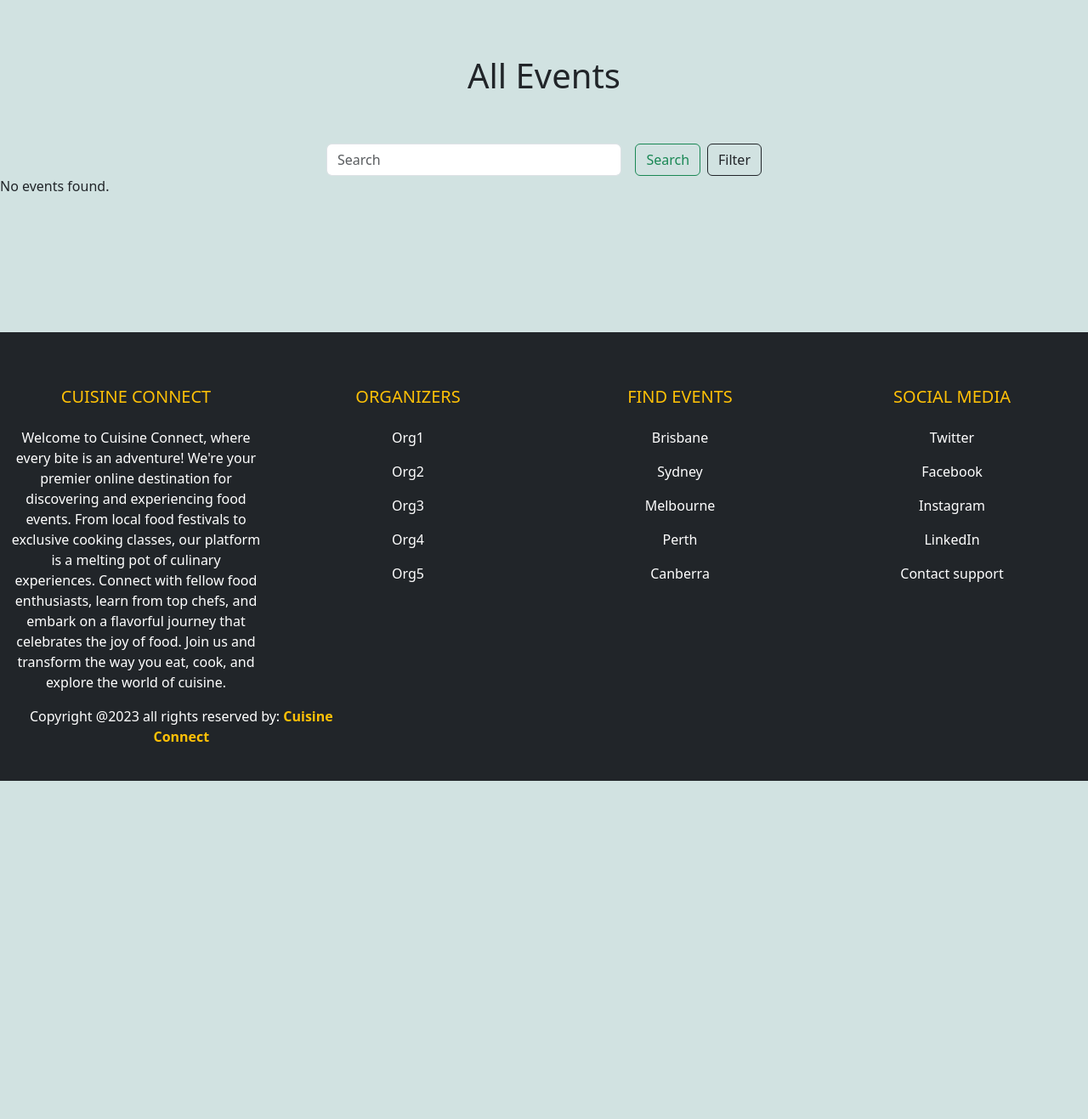
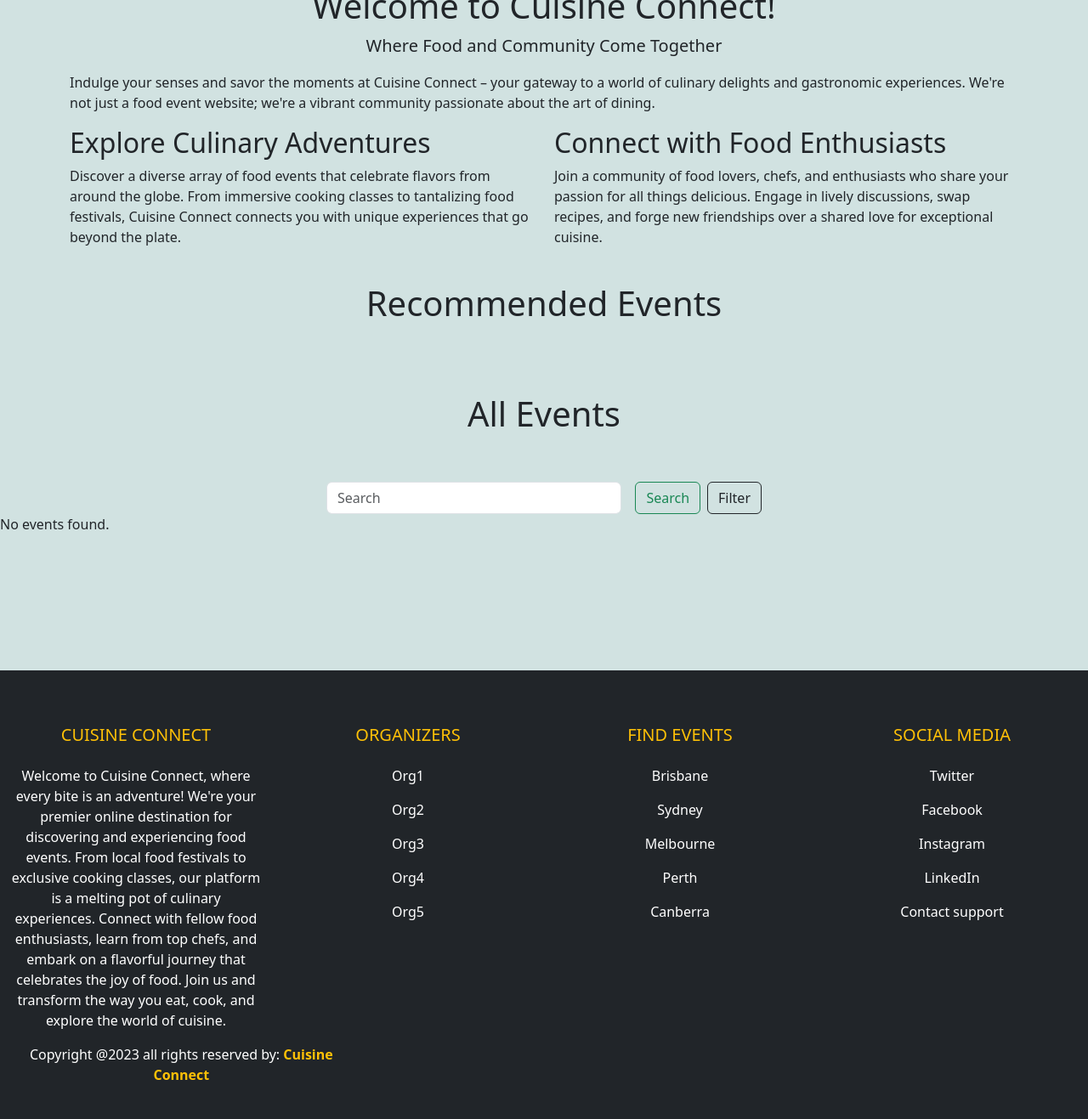
Before and after one commit to AdrianMarch92/IAB207GroupProject, a Flask app: page /logout in a window 1280 px wide. Shown: the part 555-1872 px from the top of the page at 85% size. Before the commit the page ends 1474 px from the top, so only its background shows below. Run offline with Flask 3, Linux system fonts and the light colour scheme; a user stored in the database is signed in; some libraries are stand-ins or nearby versions.

Commit message:
Added welcome text to index.html

```diff
--- a/website/events.py
+++ b/website/events.py
@@ -48,7 +48,6 @@
 
 @bp.route('/event/<int:id>')
 def event_details(id):
-    Event.update_status()
     print(f"Event ID: {id}")
     event = Event.query.get_or_404(id)
     comment_form = CommentForm()
@@ -163,10 +162,6 @@
         event.vip_price = form.vip_price.data
         event.vip_availability = form.vip_availability.data
         event.description = form.description.data
-        if form.image.data:  # Check if a new file has been uploaded
-            new_image_filename = save_image(form.image.data)
-            if new_image_filename:
-                event.image = new_image_filename
         if form.image_update.data: # Check if the image file has been updated
             new_image_filename = save_image(form.image_update.data)
             if new_image_filename:
--- a/website/forms.py
+++ b/website/forms.py
@@ -43,7 +43,7 @@
     vip_availability = IntegerField('VIP Availability', validators=[InputRequired()])
     description = TextAreaField('Description', validators=[InputRequired()])
     image = FileField('New Event Image', validators=[
-        FileRequired(message='Image cannot be empty'),
+        #FileRequired(message='Image cannot be empty'),
         FileAllowed(ALLOWED_FILE, message='Only supports png,jpg,JPG,PNG')])
     image_update = FileField('Update Event Image', validators=[
         FileAllowed(ALLOWED_FILE, message='Only supports png,jpg,JPG,PNG')])
--- a/website/templates/events/updateEvent.html
+++ b/website/templates/events/updateEvent.html
@@ -121,7 +121,7 @@
                     <div class="container">
                         <h4>Upload New Event Image</h4><br>
                         {{ form.image_update.label(class="form-label") }}
-                        {{ form.image_update(class="form-control", multiple=true) }}<br>
+                        {{ form.image_update(class="form-control") }}<br>
                     </div>
                 </div>
             </div>
--- a/website/templates/index.html
+++ b/website/templates/index.html
@@ -7,7 +7,33 @@
 {% block content %}
 
     <div>
-        <div class="heading" id="recEve">
+        <div class="container mt-5" id="recEve">
+            <h1 class="text-center">Welcome to Cuisine Connect!</h1>
+            <p class="lead text-center">Where Food and Community Come Together</p>
+            <p>
+                Indulge your senses and savor the moments at Cuisine Connect – your gateway to a world of culinary delights and gastronomic experiences.
+                We're not just a food event website; we're a vibrant community passionate about the art of dining.
+            </p>
+
+
+            <div class="row">
+                <div class="col-md-6">
+                    <h2>Explore Culinary Adventures</h2>
+                    <p>
+                        Discover a diverse array of food events that celebrate flavors from around the globe. From immersive cooking classes to tantalizing food festivals,
+                        Cuisine Connect connects you with unique experiences that go beyond the plate.
+                    </p>
+                </div>
+                <div class="col-md-6">
+                    <h2>Connect with Food Enthusiasts</h2>
+                    <p>
+                        Join a community of food lovers, chefs, and enthusiasts who share your passion for all things delicious.
+                        Engage in lively discussions, swap recipes, and forge new friendships over a shared love for exceptional cuisine.
+                    </p>
+                </div>
+            </div>
+        </div>
+        <div class="heading">
             <h1>Recommended Events</h1><br><br>
         </div>
         <div class="container">
```
Also changed, not shown: instance/cuisine_connect_db.sqlite.
